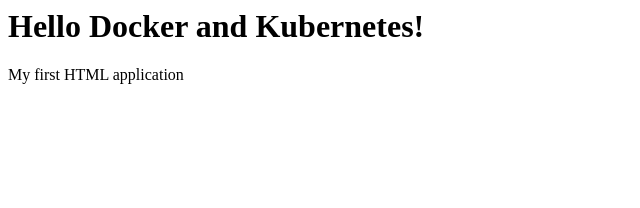
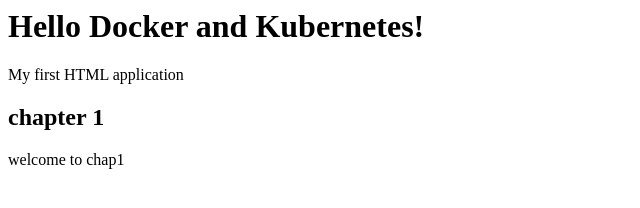
Before and after one commit to lmounikacse2405n5-commits/stories1, a plain HTML site: page index.html in a window 1280 px wide. Shown: the whole page, without its empty margins (0-640 px from the left). Drawn offline with Linux system fonts and the light colour scheme.

Commit message:
Add chapter 1

```diff
--- a/index.html
+++ b/index.html
@@ -2,5 +2,7 @@
 <body>
     <h1>Hello Docker and Kubernetes!</h1>
     <p>My first HTML application</p>
+<h2>chapter 1</h2>
+<p>welcome to chap1</p>
 </body>
 </html>
```
